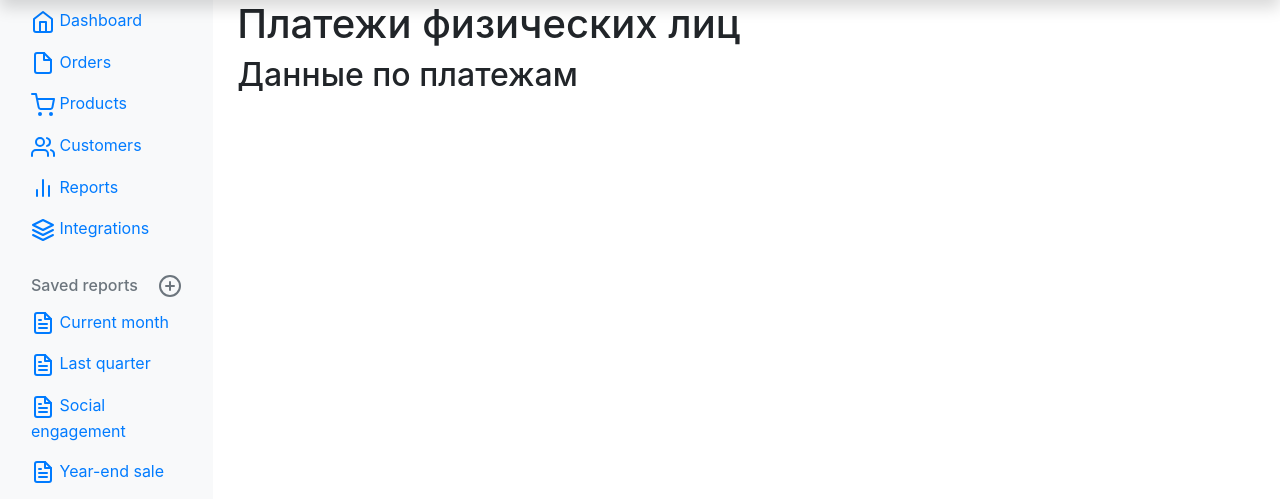
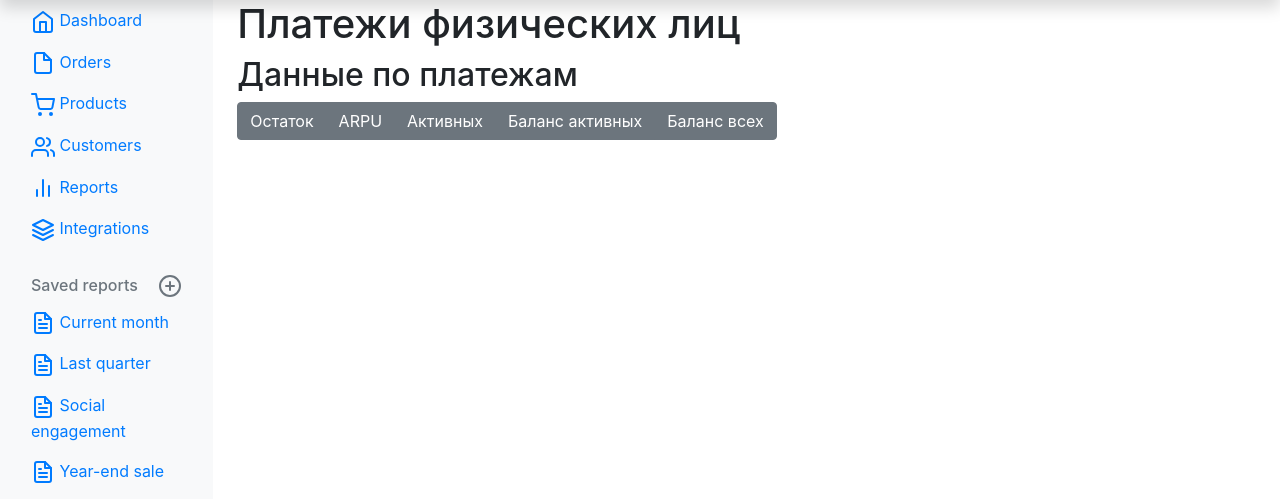
Before and after one commit to ds-vologdin/utm_sugarcrm_report, a Flask app: template templates/pays_year.html in a window 1280 px wide. Shown: the part 40-539 px from the top of the page. Run offline with Flask 2, Linux system fonts and the light colour scheme; the template is opened without the code that fills it, so the values that code supplies are empty; some libraries are stand-ins or nearby versions.

Commit message:
JS для переключения отображения колонок в таблице

```diff
--- /dev/null
+++ b/static/js/pays_year.js
@@ -0,0 +1,70 @@
+function disable_td(button, td_class, button_text) {
+  button.innerHTML = button_text;
+  button.classList.remove('button--enable');
+
+  var td_balance_items = document.getElementsByClassName(td_class);
+  for (var i = 0; i < td_balance_items.length; i++) {
+    td_balance_items[i].classList.add('td_disable');
+  }
+}
+
+function enable_td(button, td_class, button_text) {
+  button.innerHTML =  button_text;
+  button.classList.add('button--enable');
+
+  var td_balance_items = document.getElementsByClassName(td_class);
+  for (var i = 0; i < td_balance_items.length; i++) {
+    td_balance_items[i].classList.remove('td_disable');
+  }
+}
+
+function switch_td() {
+  console.log(this.td_class);
+  if (this.button.classList.contains('button--enable')===false) {
+    enable_td(this.button, this.td_class, this.button_text)
+  }
+  else {
+    disable_td(this.button, this.td_class, this.button_text)
+  }
+}
+
+// button-balance
+var button_balance = document.getElementsByClassName('button-balance');
+button_balance[0].addEventListener('click', {
+  handleEvent: switch_td,
+  button: button_balance[0],
+  td_class: 'td-balance',
+  button_text: 'Остаток'
+});
+// button-arpu
+var button_balance = document.getElementsByClassName('button-arpu');
+button_balance[0].addEventListener('click', {
+  handleEvent: switch_td,
+  button: button_balance[0],
+  td_class: 'td-arpu',
+  button_text: 'ARPU'
+});
+// button-active-user
+var button_balance = document.getElementsByClassName('button-active-user');
+button_balance[0].addEventListener('click', {
+  handleEvent: switch_td,
+  button: button_balance[0],
+  td_class: 'td-active-user',
+  button_text: 'Активных'
+});
+// button-avg-balance-active
+var button_balance = document.getElementsByClassName('button-avg-balance-active');
+button_balance[0].addEventListener('click', {
+  handleEvent: switch_td,
+  button: button_balance[0],
+  td_class: 'td-avg-balance-active',
+  button_text: 'Баланс активных'
+});
+// button-avg-balance-all
+var button_balance = document.getElementsByClassName('button-avg-balance-all');
+button_balance[0].addEventListener('click', {
+  handleEvent: switch_td,
+  button: button_balance[0],
+  td_class: 'td-avg-balance-all',
+  button_text: 'Баланс всех'
+});
--- a/templates/pays_year.html
+++ b/templates/pays_year.html
@@ -3,20 +3,27 @@
 {% block main %}
 <h1>Платежи физических лиц</h1>
 <h2>Данные по платежам</h2>
+<div class="btn-group" role="group" aria-label="Basic example">
+  <button type="button" class="btn btn-secondary button-table button-balance" title="Остаток на начало месяца">Остаток</button>
+  <button type="button" class="btn btn-secondary button-table button-arpu">ARPU</button>
+  <button type="button" class="btn btn-secondary button-table button-active-user" title="Количество активных пользователей на начало месяца">Активных</button>
+  <button type="button" class="btn btn-secondary button-table button-avg-balance-active" title="Средний баланс активных пользователей на начало месяца">Баланс активных</button>
+  <button type="button" class="btn btn-secondary button-table button-avg-balance-all" title="Средний баланс всех пользователей на начало месяца">Баланс всех</button>
+</div>
 {% if pays_stat %}
-  <table class="table table-hover text_small" >
+  <table class="table table-hover" >
     <thead>
     <tr>
         <th class="text-center">Дата</th>
         <th class="text-center">Сумма</th>
         <th class="text-center">Изменение суммы</th>
-        <th class="text-center">Остаток</th>
+        <th class="text-center td-balance td_disable">Остаток</th>
         <th class="text-center">Платежей</th>
         <th class="text-center">Изменение количества</th>
-        <th class="text-center">ARPU</th>
-        <th class="text-center">Активных</th>
-        <th class="text-center">Баланс активных</th>
-        <th class="text-center">Баланс всех</th>
+        <th class="text-center td-arpu td_disable">ARPU</th>
+        <th class="text-center td-active-user td_disable">Активных</th>
+        <th class="text-center td-avg-balance-active td_disable">Баланс активных</th>
+        <th class="text-center td-avg-balance-all td_disable">Баланс всех</th>
 
     </tr>
     </thead>
@@ -36,44 +43,45 @@
             {% else %}
                 <td>{{ pay.sum_dif|round(2) }} | {{ pay.sum_dif_p }}%</td>
             {% endif %}
-            <td class="text-center">{{ pay.sum_balance }}</td>
+            <td class="text-center td-balance td_disable">{{ pay.sum_balance }}</td>
             <td class="text-center">{{ pay.count }}</td>
             {% if pay.count_dif == 0%}
                 <td></td>
             {% else %}
                 <td>{{ pay.count_dif }} | {{ pay.count_dif_p }}%</td>
             {% endif %}
-            <td>{{ pay.avg }}</td>
-            <td class="text-center">{{ pay.count_active|round(2) }}</td>
-            <td class="text-center">{{ pay.avg_balance|round(2) }}</td>
-            <td class="text-center">{{ pay.avg_balance_all|round(2) }}</td>
+            <td class="td-arpu td_disable">{{ pay.avg }}</td>
+            <td class="text-center td-active-user td_disable">{{ pay.count_active|round(2) }}</td>
+            <td class="text-center td-avg-balance-active td_disable">{{ pay.avg_balance|round(2) }}</td>
+            <td class="text-center td-avg-balance-all td_disable">{{ pay.avg_balance_all|round(2) }}</td>
         </tr>
         {% endfor %}
         <tr>
             <td><b>Итого</b></td>
             <td><b>{{ pays_stat_summary.summ|round(2) }}</b></td>
             <td></td>
-            <td></td>
+            <td class="td-balance td_disable"></td>
             <td><b>{{ pays_stat_summary.count }}</b></td>
             <td></td>
-            <td></td>
-            <td></td>
-            <td></td>
-            <td></td>
+            <td class="td-arpu td_disable"></td>
+            <td class="td-active-user td_disable"></td>
+            <td class="td-avg-balance-active td_disable"></td>
+            <td class="td-avg-balance-all td_disable"></td>
         </tr>
         <tr>
             <td><b>Среднее</b></td>
             <td><b>{{ pays_stat_summary.avg_summ|round(2) }}</b></td>
             <td></td>
-            <td></td>
+            <td class="td-balance td_disable"></td>
             <td><b>{{ pays_stat_summary.avg_count }}</b></td>
             <td></td>
-            <td><b>{{ pays_stat_summary.avg_pay|round(2) }}</b></td>
-            <td></td>
-            <td></td>
-            <td></td>
+            <td class="td-arpu td_disable"><b>{{ pays_stat_summary.avg_pay|round(2) }}</b></td>
+            <td class="td-active-user td_disable"></td>
+            <td class="td-avg-balance-active td_disable"></td>
+            <td class="td-avg-balance-all td_disable"></td>
         </tr>
     </tbody>
   </table>
 {% endif %}
+<script src="/static/js/pays_year.js"></script>
 {% endblock main %}
```
Also changed, not shown: static/css/base.css (+8 -0 lines).
